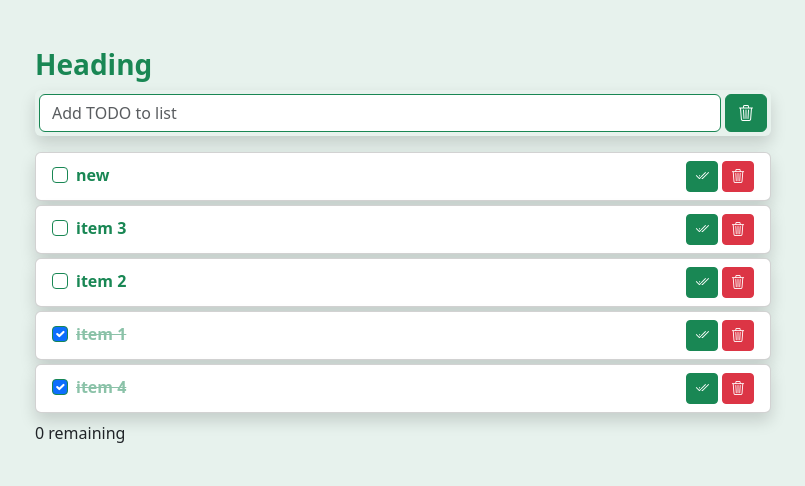
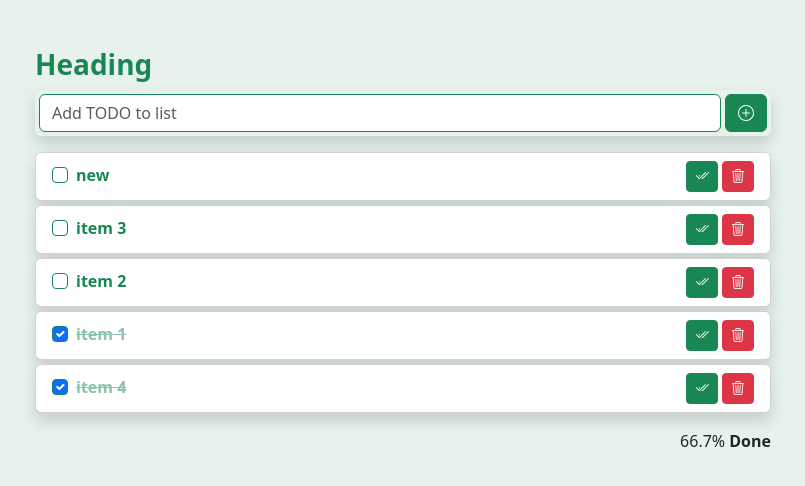
Before and after one commit to TrippleA-Ashaba/django_todo, a Django app: page / in a window 1280 px wide. Shown: the part 56-542 px from the top of the page, without its empty margins (237-1042 px from the left). Run offline with Django 4.2, Linux system fonts and the light colour scheme; data comes from the database, SQL or seed files in the repository; both versions use the stored data as it was after the commit.

Commit message:
add stats

```diff
--- a/django_todo/views.py
+++ b/django_todo/views.py
@@ -8,10 +8,17 @@ from .models import Todo
 
 # Create your views here.
 class Home(ListView):
+    model = Todo
     template_name = "index.html"
     context_object_name = "todos"
-    model = Todo
     ordering = ["done", "-date_created"]
+
+    # get completed percentage
+    done_todos = Todo.objects.filter(done=True).count()
+    undone_todos = Todo.objects.filter(done=False).count()
+    completed = (done_todos / undone_todos) * 100
+
+    extra_context = {"completed": completed}
 
 
 class AddTodo(CreateView):
--- a/templates/todo-card.html
+++ b/templates/todo-card.html
@@ -17,7 +17,7 @@
 							placeholder="Add TODO to list"
 							name="title" />
 						<button class="btn btn-success ms-1" type="submit">
-							<i class="bi bi-trash3"></i>
+							<i class="bi bi-plus-circle"></i>
 						</button>
 					</form>
 				</div>
@@ -76,7 +76,9 @@
 			</div>
 
 			<!-- STATS -->
-			<div class="my-2">0 remaining</div>
+			<div class="my-3 text-end">
+				{{completed|floatformat}}% <span class="fw-bold"> Done </span>
+			</div>
 		</div>
 		<div class="col"></div>
 	</div>
```
Also changed, not shown: db.sqlite3.
